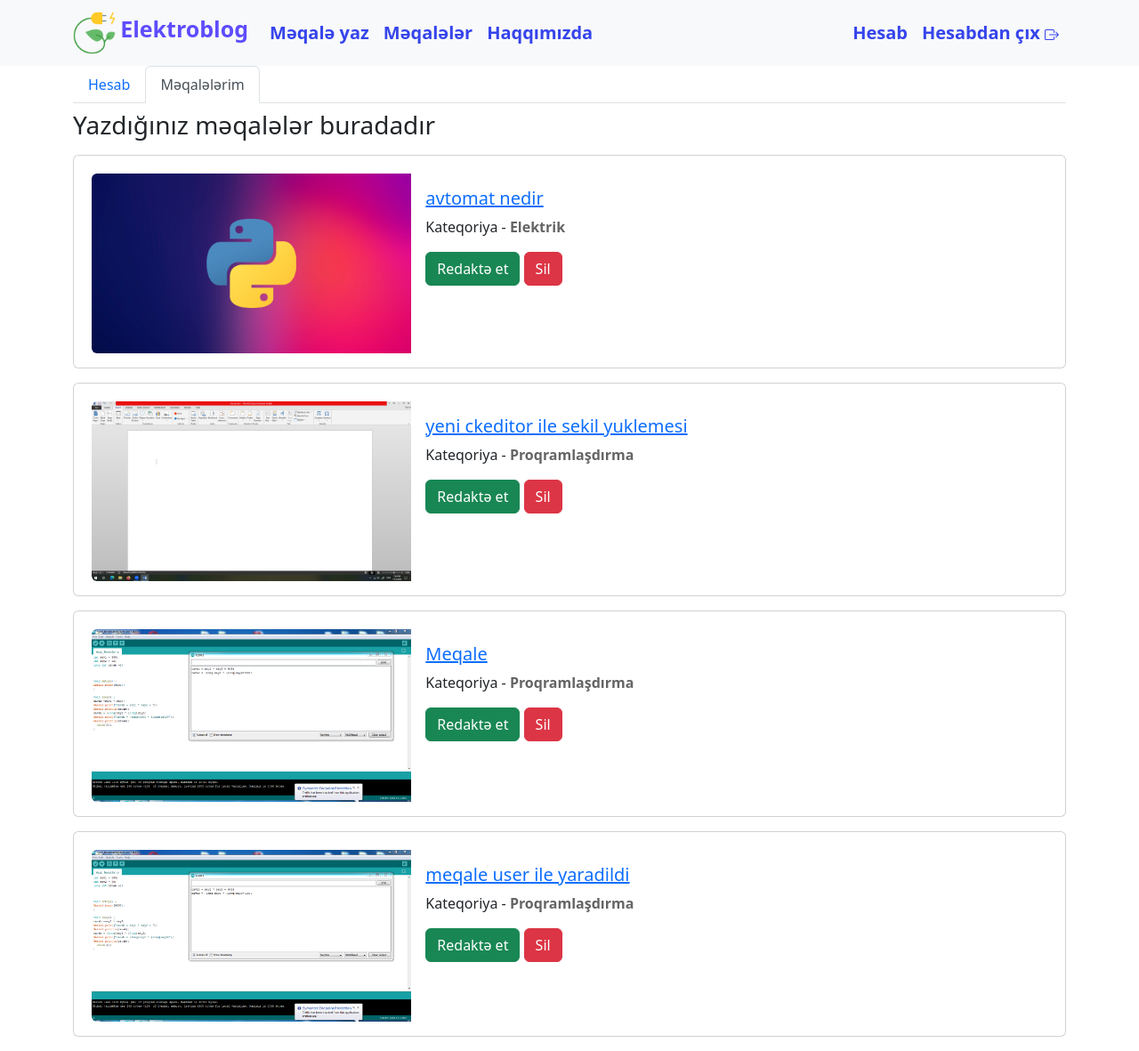
After one commit to SahibFarhadov/MyBlog, a Django app: page /hesab/hesab-meqaleleri in a window 1280 px wide. The commit adds this page. Shown: the whole page at 89% size. Run offline with Django 4.2, Linux system fonts and the light colour scheme; a user stored in the database is signed in; data comes from the database, SQL or seed files in the repository; both versions use the stored data as it was after the commit; some libraries are stand-ins or nearby versions.

Commit message:
Hesaba bagli meqaleler hesab bolmesine getirildi. evvelkinden ferqlidir. Meqale sil funksiyasi yazilmalidir.

```diff
--- /dev/null
+++ b/Account/templates/account/blog_in_hesab.html
@@ -0,0 +1,58 @@
+{% extends 'base.html' %}
+
+{% load static %}
+
+{%block title%}Elektroblog | Hesab{%endblock%}
+
+{%block content%}
+  {%include "account/partials/_hesab.html"%}
+
+  <div class="container">
+    <h3 class="mt-2 mb-3">Yazdığınız məqalələr buradadır</h3>
+  {%for blog in blogs%}
+<div class="card mb-3 mt-3 p-3">
+  <div class="row g-0 mt-1 ms-1">
+    <div class="col-md-4">
+      <a href="{% url 'blog-details' blog.slug %}">
+        <img src="{{blog.image.url}}" class="img-fluid rounded-start" alt="{{blog.title}}">
+      </a>
+    </div>
+    <div class="col-md-8">
+      <div class="card-body">
+        <a href="{% url 'blog-details' blog.slug %}">
+          <h5 class="card-title">{{blog.titleofblog}}</h5>
+        </a>
+        <p class="card-text">
+          Kateqoriya - <b style="color:rgb(100,100,100)">{{blog.category}}</b>
+        </p>
+        {%if blog.user%}
+          <p class="card-text">
+            <a href="{%url 'meqale_yenile' blog.slug%}" class="btn btn-success">Redaktə et</a>
+            <button class="btn btn-danger" type="button" data-bs-toggle="modal" data-bs-target="#silModal">Sil</button>
+
+            <div class="modal fade" id="silModal" tabindex="-1" aria-labelledby="exampleModalLabel" aria-hidden="true">
+            <div class="modal-dialog modal-dialog-centered">
+              <div class="modal-content">
+                <div class="modal-header">
+                  <h1 class="modal-title fs-5" id="exampleModalLabel">Məqalənin silinməsi</h1>
+                  <button type="button" class="btn-close" data-bs-dismiss="modal" aria-label="Close"></button>
+                </div>
+                <div class="modal-body">
+                  <strong>{{blog.titleofblog}}</strong> başlıqlı məqalə silinəcək. Bu əməliyyat geri qaytarıla bilməz. Yenə də silmək istəyirsiniz?
+                </div>
+                <div class="modal-footer">
+                  <button type="button" class="btn btn-success" data-bs-dismiss="modal">Yox, məqalə dəyərlidir</button>
+                  <a type="button" class="btn btn-danger" href="#">Hə sil!</a>
+                </div>
+              </div>
+            </div>
+          </div>
+          </p>
+        {%endif%}
+      </div>
+    </div>
+  </div>
+</div>
+  {%endfor%}
+</div>
+{%endblock%}
--- /dev/null
+++ b/Account/templates/account/partials/_hesab.html
@@ -0,0 +1,23 @@
+<div class="container">
+	<div class="row">
+		<div class="col">
+			<ul class="nav nav-tabs" id="myTab">
+				<li class="nav-item">
+				  {%if is_hesab%}
+				  	<a class="nav-link active" href="{%url 'profile'%}">Hesab</a>
+				  {%else%}
+				  	<a class="nav-link" href="{%url 'profile'%}">Hesab</a>
+				  {%endif%}
+
+				</li>
+				<li class="nav-item">
+				  {%if is_meqalelerim %}
+				  	<a class="nav-link active" href="{%url 'hesab_meqaleleri'%}">Məqalələrim</a>
+				  {%else%}
+				  	<a class="nav-link" href="{%url 'hesab_meqaleleri'%}">Məqalələrim</a>
+				  {%endif%}
+				</li>
+			  </ul>
+		</div>
+	</div>
+</div>
--- a/Account/urls.py
+++ b/Account/urls.py
@@ -5,5 +5,6 @@ urlpatterns=[
 	path('daxil_ol',views.login_request,name='login'),
 	path('qeydiyyatdan_kec',views.register_request,name='register'),
 	path('hesabdan_cix',views.logout_request,name='logout'),
-	path("menim_hesabim/<_username>",views.hesab,name="profile")
+	path("menim-hesabim/",views.hesab,name="profile"),
+	path("hesab-meqaleleri",views.hesab_meqaleleri,name="hesab_meqaleleri")
 ]
--- a/Account/views.py
+++ b/Account/views.py
@@ -6,14 +6,20 @@ from .models import MyUser
 from Blog.models import Blog
 
 
-def hesab(request,_username):
+def hesab(request):
+	return render(request,"account/hesab.html",context={
+		"is_hesab":True,
+	})
+
+def hesab_meqaleleri(request):
 	if request.user.is_authenticated:
 		blogs=Blog.objects.filter(user=request.user.myuser)
 		context={
-			"blogs":blogs
+			"blogs":blogs,
+			"is_meqalelerim":True,
 		}
-		return render(request,"account/hesab.html",context)
-
+		return render(request,"account/blog_in_hesab.html",context)
+	return render(request,"account/hesab.html")
 
 #account app ucun login metodu
 def login_request(request):
--- a/templates/partials/_navbar.html
+++ b/templates/partials/_navbar.html
@@ -48,8 +48,8 @@
 
           <ul class="navbar-nav ms-auto ">
             {%if user.is_authenticated%}
-              <li class="nav-item" id="mvOffcanvasLink">
-                  <a class="nav-link" href="{%url 'profile' user.username %}">
+              <li class="nav-item">
+                  <a class="nav-link" aria-current="page" href="{%url 'profile' %}">
                     <strong class="navbarLink">
                       Hesab
                     </strong>
```
Also changed, not shown: Account/templates/account/hesab.html (+6 -29 lines), Blog/templates/Blog/blog-details.html (+5 -5 lines), db.sqlite3.
